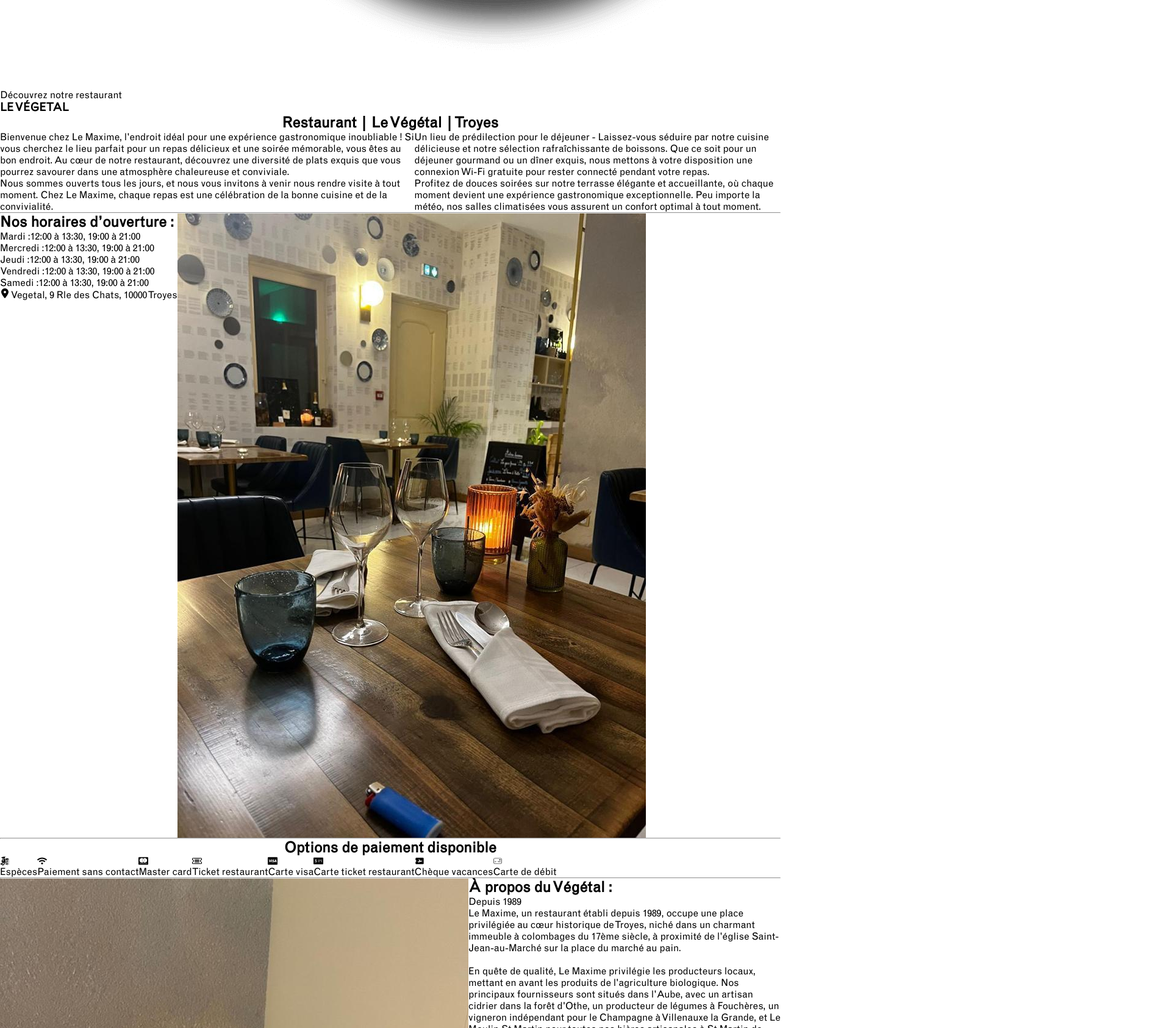
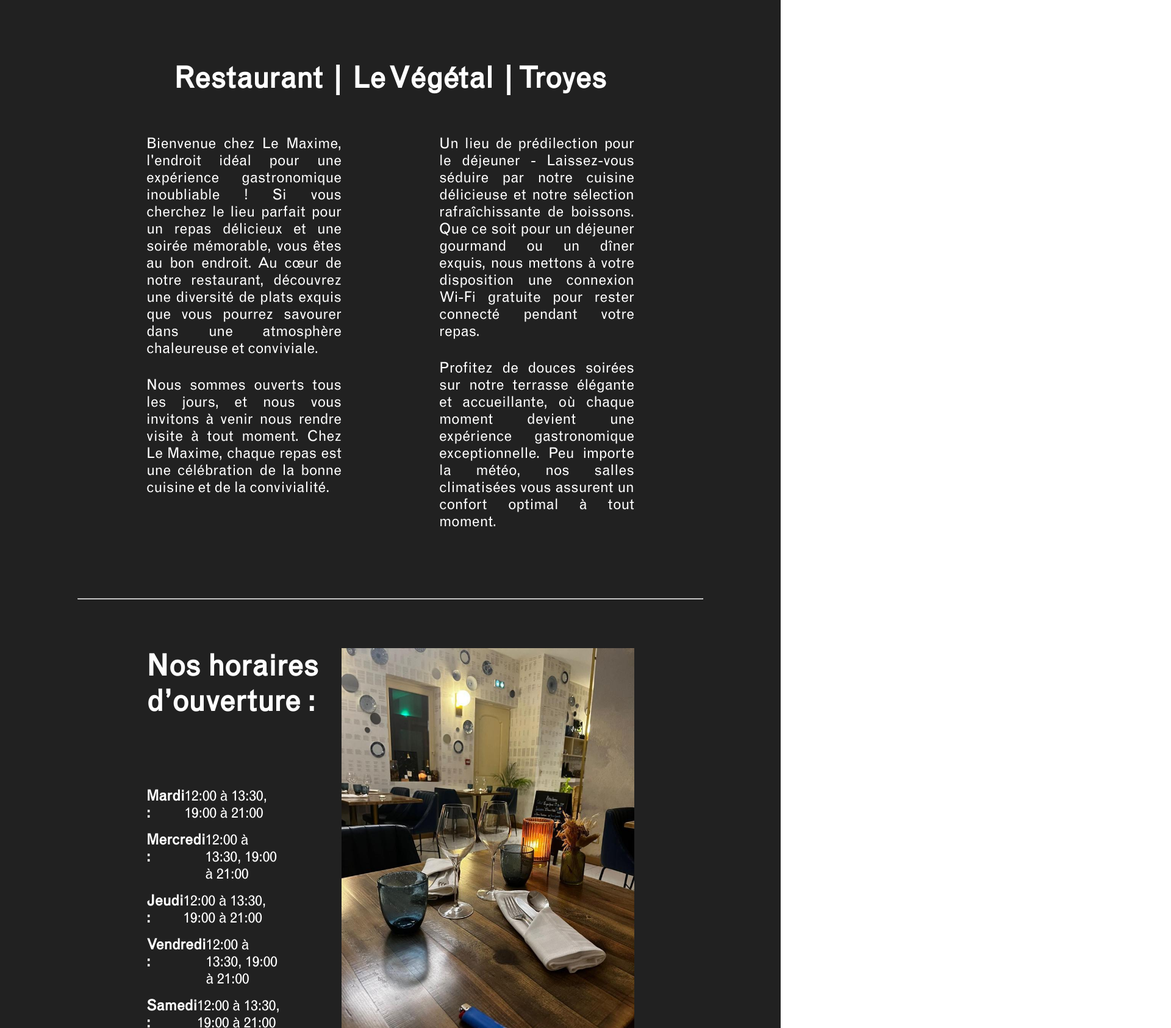
Before and after one commit to SarahOtmane/restaurant, a React (Create React App) app: page /accueil in a window 1280 px wide. Shown: the part 1040-2726 px from the top of the page at 61% size, 1920 px wide, since content can reach past the window. Built offline with nearby package versions, Linux system fonts and the light colour scheme.

Commit message:
l ajout du css de la page d accueil

```diff
--- a/src/App.css
+++ b/src/App.css
@@ -4,11 +4,17 @@
     1:= Les fonts
     2:= Constantes
     3:= Global css
-    34:= Global classes
+    4:= Global classes
     5:= Header
     6:= Home
+    7:= .section1
+    8:= Accueil
+    9:= Footer
 
 */
+
+/* notation : .main_classe .section_classe .element_classe */
+
 
 /* ----------- 1:= Fonts ----------- */
 @font-face {
@@ -35,12 +41,22 @@
 
 
 
+
+
+
+
+
+
+
+
+
 /* ----------- 2:= Constantes ----------- */
 :root{
     --noir : #212121;
     --vert : #68756b;
     --bleu : #526774;
-    --jaune : #bfbdb1;
+    --gris : #bfbdb1;
+    --beige: #fae8da;
 }
 
 
@@ -51,13 +67,21 @@
     font-family: 'grotesque_mt', sans-serif;
 }
 
-main, .h-100{
-    min-height: 100vh;
+main{
+    color: white;
 }
 
 ul{
     list-style-type: none;
 }
+
+
+
+
+
+
+
+
 
 /* ----------- 4:= Global classes ----------- */
 .row{
@@ -75,6 +99,10 @@
     width: 100%;
 }
 
+.h-100{
+    min-height: 100vh;
+}
+
 .w-max-c{
     width: max-content;
 }
@@ -87,15 +115,47 @@
     text-decoration: none;
 }
 
+.back_noir{
+    background-color: var(--noir);
+}
+
+.back_vert{
+    background-color: var(--vert);
+}
+
+.back_bleu{
+    background-color: var(--bleu);
+}
+
+.back_gris{
+    background-color: var(--gris);
+}
+
+.justify-content-space-be{
+    justify-content: space-between;
+}
+
+
+
+
+
+
+
+
+
+
 /* ----------- 5:= Header ----------- */
 .header{
     position: fixed;
-    justify-content: space-between;
     border-bottom: .5px solid white;
     height: max-content;
     padding: 1.5rem 0;
 
     z-index: 100;
+}
+
+.header.scrolling{
+    background-color: black;
 }
 
 .header .link, .slide .link{
@@ -117,25 +177,14 @@
     margin-left: 2rem;
 }
 
+
+
+
+
+
 /* ----------- 6:= Home ----------- */
 .slide{
     max-height: 100vh;
-}
-
-.slide-1{
-    background-color: var(--noir);
-}
-
-.slide-2{
-    background-color: var(--vert);
-}
-
-.slide-3{
-    background-color: var(--bleu);
-}
-
-.slide-4{
-    background-color: var(--jaune);
 }
 
 .slide img{
@@ -159,3 +208,181 @@
     font-size: 8rem;
     margin-top: 4rem;
 }
+
+
+
+
+
+
+
+
+
+/* ----------- 7:= .section1 ----------- */
+main .section1 img{
+    width: 90rem;
+    margin-top: -2rem;
+}
+
+main .section1 article{
+    position: absolute;
+    top: 50%;
+    left: 25%;
+    text-align: center;
+}
+
+main .section1 span{
+    font-size: 1.5rem;
+}
+
+main .section1 h1{
+    font-size: 8rem;
+}
+
+
+
+
+
+
+
+/* ----------- 8:= Accueil ----------- */
+.accueil h2{
+    font-size: 3rem;
+    margin-top: 5rem;
+    margin-bottom: 4rem;
+}
+
+.accueil .description .gauche, .accueil .horaires article,
+.accueil .paiement .droite, .accueil .aboutUs img,
+footer .gauche{
+    padding-left: 15rem;
+}
+
+.accueil .description .droite, .accueil .horaires img,
+.accueil .paiement .gauche, .accueil .aboutUs article,
+footer .droite{
+    padding-right: 15rem;
+}
+
+.accueil hr{
+    width: 80%;
+    margin: 5rem auto;
+}
+
+/* section2 : description */
+.accueil .description article{
+    width: 50%;
+    padding: 0 5rem;
+    font-size: 1.5rem;
+}
+
+.accueil .description article p{
+    margin-bottom: 2rem;
+    text-align: justify;
+}
+
+
+/* section3 : horaires */
+.accueil .horaires h2{
+    margin-top: 0;
+    margin-bottom: 7rem;
+}
+
+.accueil .horaires article, .accueil .horaires img,
+.accueil .aboutUs article{
+    width: 45%;
+}
+
+
+.accueil .horaires img{
+    height: 40rem;
+}
+
+.accueil .horaires .joursOuv, .accueil .horaires p{
+    padding-right: 6rem;
+    font-size: 1.5rem;
+    margin-top: 1rem;
+}
+
+.accueil .horaires span:first-child{
+    font-weight: bold;
+}
+
+.accueil div.icon{
+    margin-top: 6rem;
+    padding-right: 6rem;
+    font-size: 1.4rem;
+}
+.accueil div.icon .icon{
+    margin-right: .5rem;
+}
+
+/* section4 et section6 : paiement */
+.accueil .paiement .icon{
+    font-size: 3rem;
+    margin: auto;
+    margin-bottom: 1rem;
+}
+
+/* section5 : aboutUs */
+.accueil .aboutUs img{
+    width: 36%;
+}
+
+.accueil .aboutUs h2{
+    margin: 1rem 0;
+}
+
+.accueil .aboutUs h2, .accueil .aboutUs p, .accueil .aboutUs span{
+    margin-left: 5rem;
+}
+
+.accueil .aboutUs span{
+    font-size: 2rem;
+}
+
+.accueil .aboutUs p{
+    margin-top: 3rem;
+    text-align: justify;
+    font-size: 1.5rem;
+}
+
+
+/* section7 : galerie */
+.accueil .galerie{
+    padding: 0 15rem;
+    padding-bottom: 10rem;
+}
+
+.accueil .galerie figure{
+    width: 32%;
+    align-self: center;
+}
+
+.accueil .galerie img{
+    width: 100%;
+    height: 20rem;
+    border-radius: 1.5rem;
+}
+
+.accueil .galerie .imgMargin{
+    margin-top: 7rem;
+}
+
+.accueil .galerie .imgMargin2{
+    margin-top: 1rem;
+}
+
+
+
+
+
+/* ----------- 9:= Footer ----------- */
+footer{
+    background-color: var(--beige);
+    font-size: 2rem;
+    padding: 5rem 0;
+}
+
+footer li, footer div{
+    margin: 1rem 0;
+}
```
